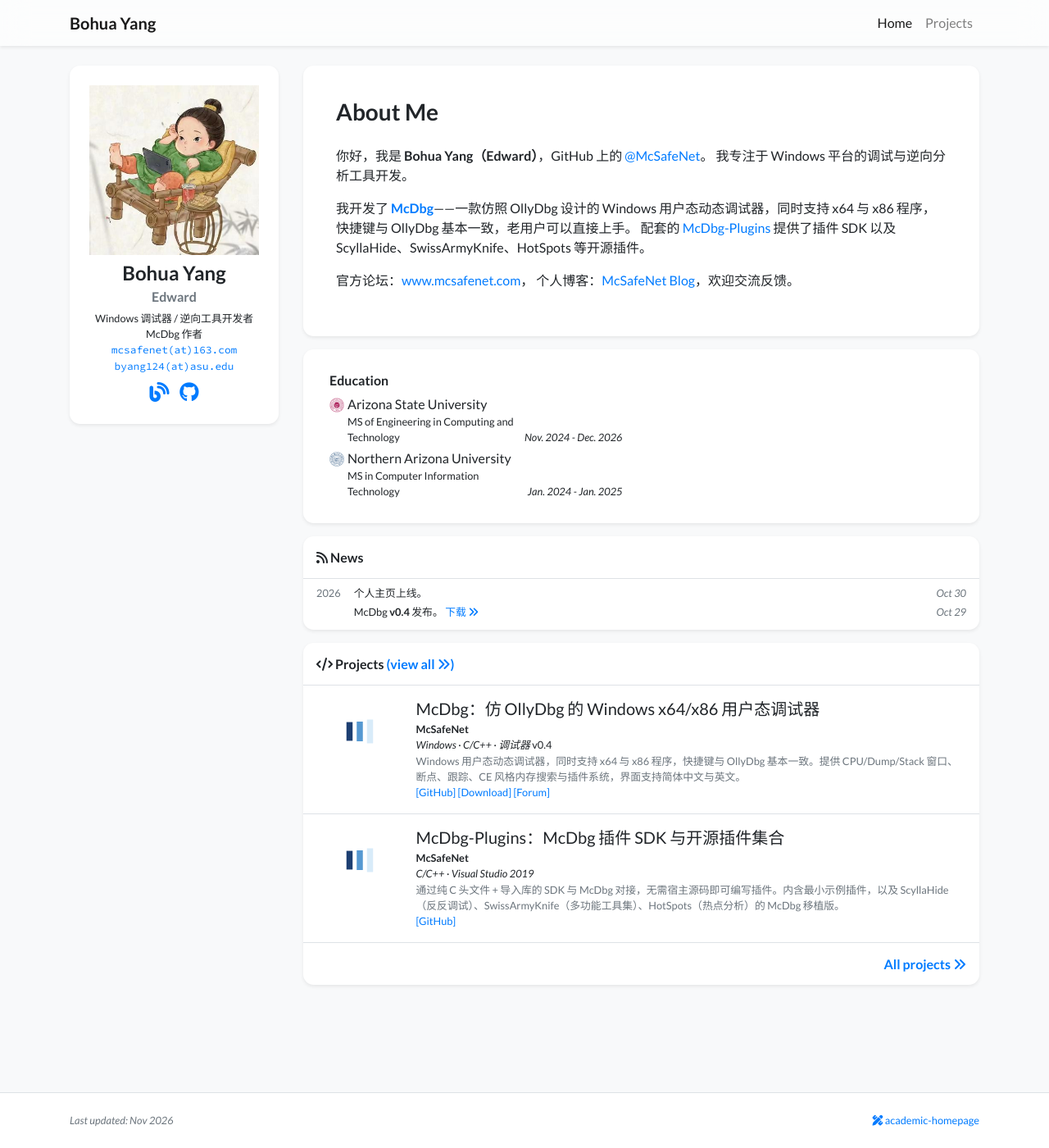
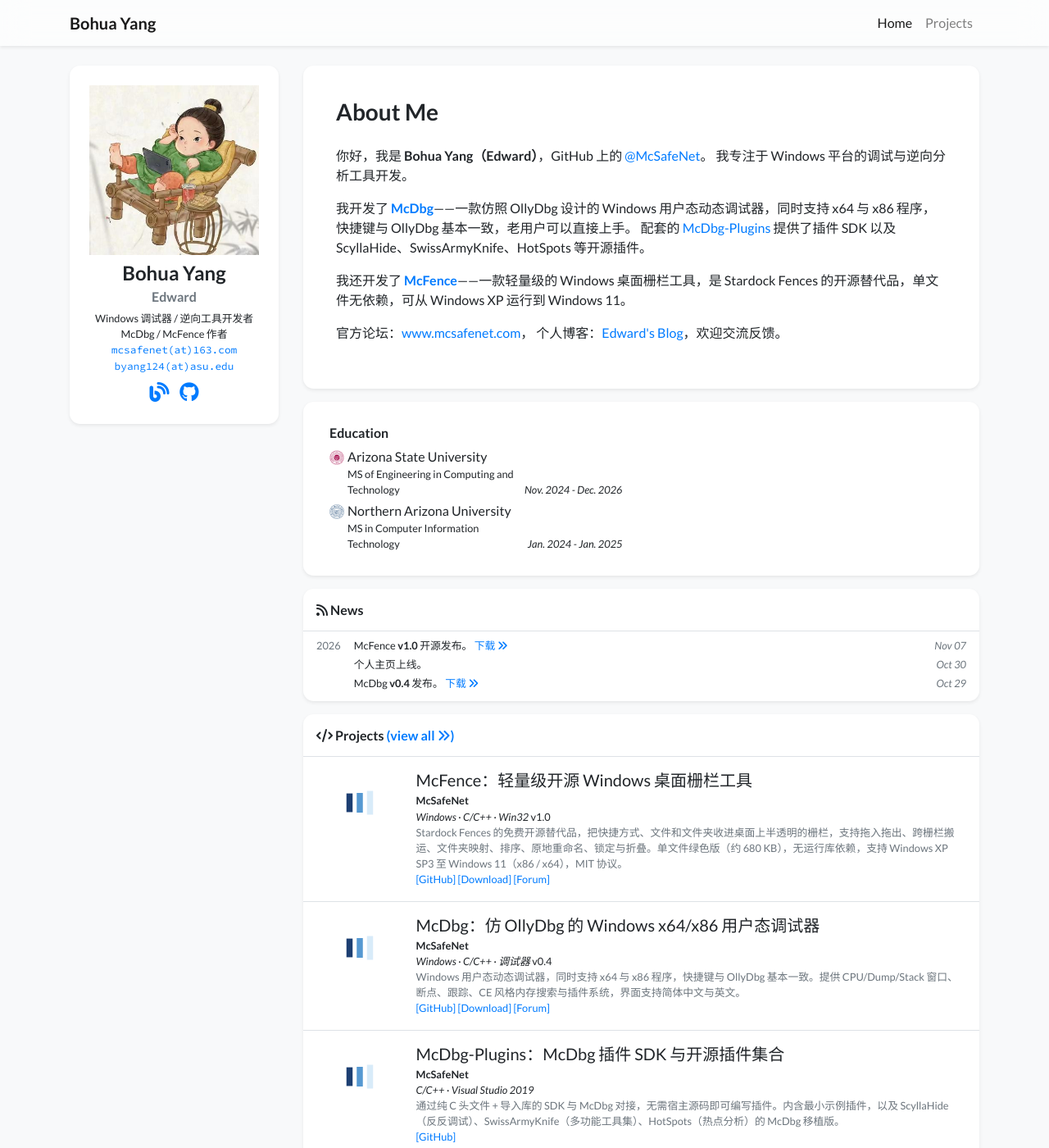
Before and after one commit to McSafeNet/McSafeNet.github.io, a Jekyll site: the page built from index.html, in a window 1280 px wide and 1400 px high. Shown: the whole window at 82% size. Built offline with Jekyll 4.4.1, drawn with Linux system fonts in a browser that asks for light colours; nearby versions of some CDN libraries; a style sheet for code colours, icons or effects is not loaded.

Commit message:
Add McFence project and rename blog link to Edward's Blog

```diff
--- a/_data/profile.yml
+++ b/_data/profile.yml
@@ -4,7 +4,7 @@ navbar_name: "Bohua Yang"
 
 positions:
 - name: Windows 调试器 / 逆向工具开发者
-- name: McDbg 作者
+- name: McDbg / McFence 作者
 
 email: "mcsafenet@163.com"
 email2: "byang124@asu.edu"
@@ -27,8 +27,12 @@ short_bio: >-
     以及 ScyllaHide、SwissArmyKnife、HotSpots 等开源插件。
   </p>
   <p>
+    我还开发了 <a href="https://github.com/McSafeNet/McFence" target="_blank"><b>McFence</b></a>——一款轻量级的
+    Windows 桌面栅栏工具，是 Stardock Fences 的开源替代品，单文件无依赖，可从 Windows XP 运行到 Windows 11。
+  </p>
+  <p>
     官方论坛：<a href="https://www.mcsafenet.com" target="_blank">www.mcsafenet.com</a>，
-    个人博客：<a href="https://www.mcsafenet.com/plugin.php?id=hl_blog:home" target="_blank">McSafeNet Blog</a>，欢迎交流反馈。
+    个人博客：<a href="https://www.mcsafenet.com/plugin.php?id=hl_blog:home" target="_blank">Edward's Blog</a>，欢迎交流反馈。
   </p>
 
 portrait_url: /assets/images/photos/portrait.jpg
```
Also changed, not shown: _news/2026-mcfence-v10.md (added, +6 -0 lines), _publications/2026/2026-mcfence.md (added, +16 -0 lines), assets/images/covers/mcfence.png (added).
